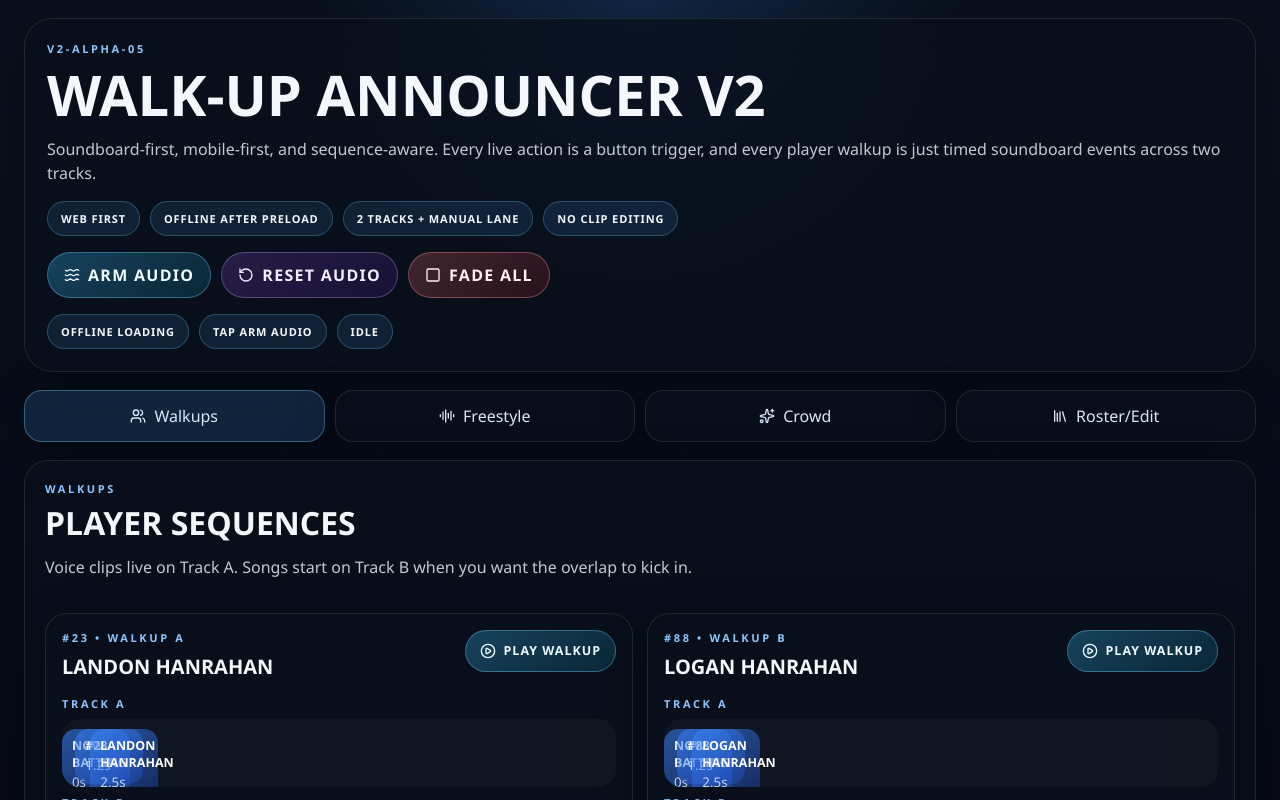
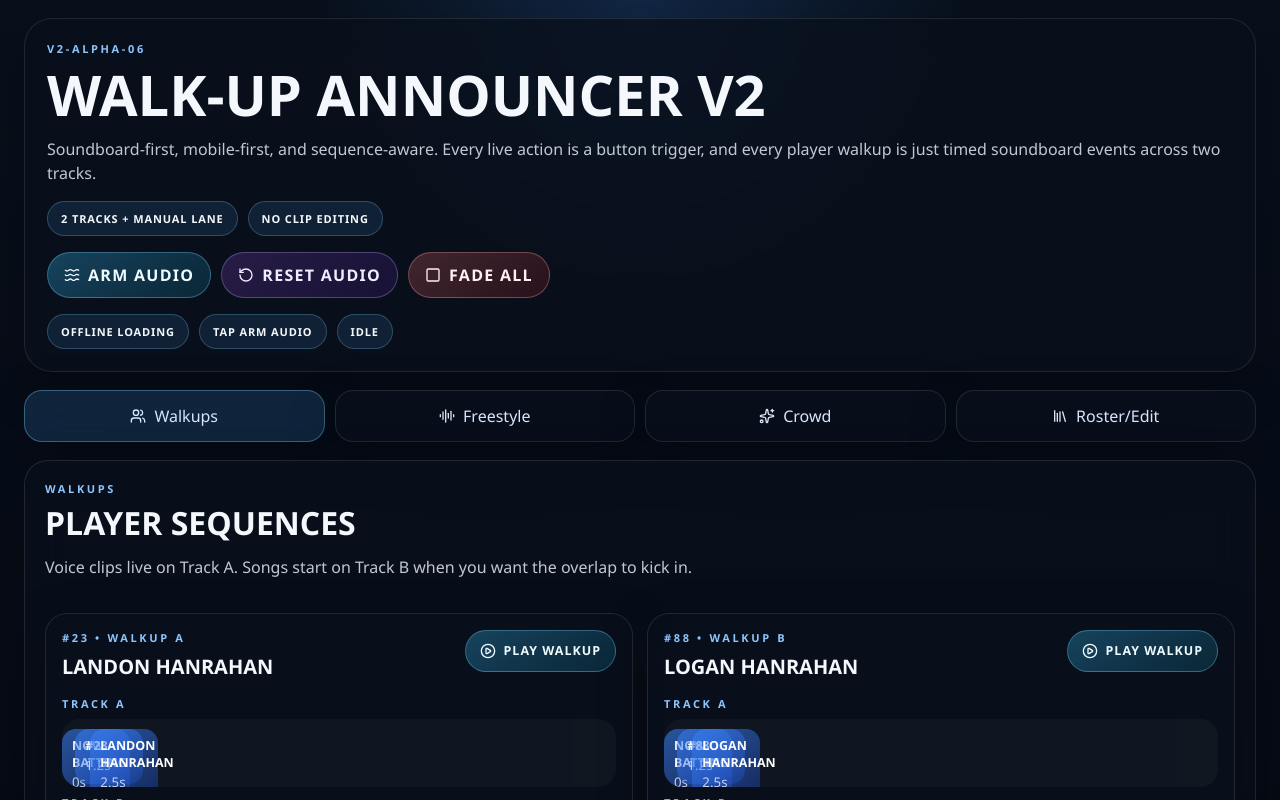
Before and after one commit to ClayBoneNJ/walk-up-announcer, a React (Vite) app in the folder v2/: page / in a window 1280 px wide. Shown: the top 800 px of the page. Built offline with nearby package versions, Linux system fonts and the light colour scheme.

Commit message:
Remove extra v2 hero labels

```diff
--- a/v2/src/App.jsx
+++ b/v2/src/App.jsx
@@ -12,7 +12,7 @@ import {
 import { usePlaybackEngine } from "./hooks/usePlaybackEngine";
 import { clipLibrary, players, screenTabs } from "./lib/sampleData";
 
-const APP_BUILD_LABEL = "v2-alpha-05";
+const APP_BUILD_LABEL = "v2-alpha-06";
 
 function formatMs(ms) {
   return `${(ms / 1000).toFixed(ms % 1000 === 0 ? 0 : 1)}s`;
@@ -56,8 +56,6 @@ export default function App() {
         </p>
 
         <div className="status-row">
-          <span className="status-pill">Web First</span>
-          <span className="status-pill">Offline After Preload</span>
           <span className="status-pill">2 Tracks + Manual Lane</span>
           <span className="status-pill">No Clip Editing</span>
         </div>
```
